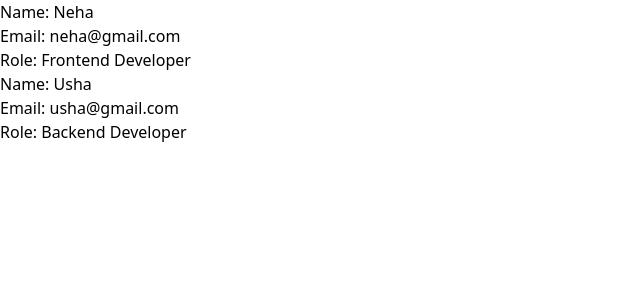
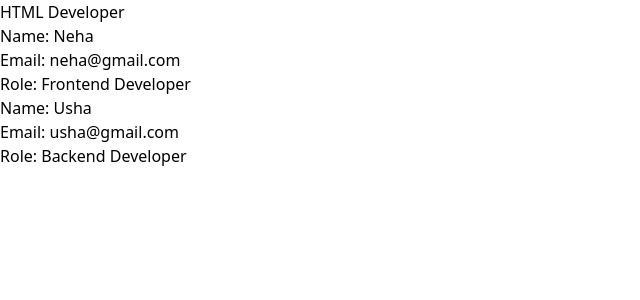
Before and after one commit to NehaGorai/practice, a React (Vite) app: page / in a window 1280 px wide. Shown: the top 300 px of the page, without its empty margins (0-640 px from the left). Built offline with nearby package versions, Linux system fonts and the light colour scheme.

Commit message:
pass a string value with contextAPI

```diff
--- a/src/App.jsx
+++ b/src/App.jsx
@@ -3,6 +3,7 @@ import {createContext} from 'react'
 //create provide consume
 var Mydata=createContext()
 var Mydata2=createContext()
+var Mydata3=createContext()
 function App() {
 const user={
   name:"Neha",
@@ -14,11 +15,14 @@ const user2={
   email:"usha@gmail.com",
   role:"Backend Developer"
 }
+const user3="HTML Developer"
   return (
     <>
        <Mydata.Provider value={user}>
        <Mydata2.Provider value={user2}>
-       <Dashboard />
+       <Mydata3.Provider value={user3}>
+       <Dashboard/>
+       </Mydata3.Provider>
        </Mydata2.Provider>
        </Mydata.Provider>
     </>
@@ -26,4 +30,4 @@ const user2={
 }
 
 export default App
-export {Mydata,Mydata2}
+export {Mydata,Mydata2,Mydata3}
--- a/src/components/Card.jsx
+++ b/src/components/Card.jsx
@@ -1,10 +1,22 @@
 import React from 'react'
 import Details from './Details'
+import { Mydata3 } from '../App'
 
 function Card() {
   return (
     <>
-      <Details />
+     <Mydata3.Consumer>
+      {
+        (val)=>{
+          return(
+            <>
+            <h1>{val}</h1>
+            <Details/>
+            </>
+          )
+        }
+      }
+     </Mydata3.Consumer>
     </>
   )
 }
```
